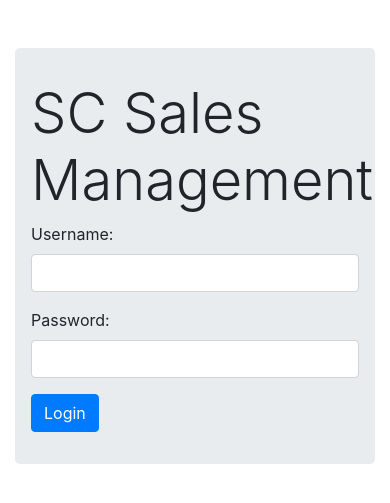
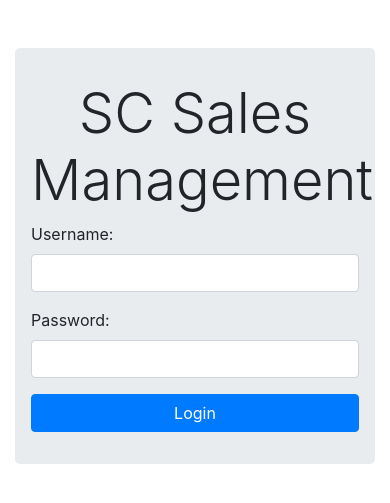
Before and after one commit to Jonnywald/SC_software, a Flask app: page / in a window 390 px wide. Shown: the top 503 px of the page. Run offline with Flask 3, Linux system fonts and the light colour scheme; some libraries are stand-ins or nearby versions.

Commit message:
Responsiveness First commit

```diff
--- a/templates/add_client.html
+++ b/templates/add_client.html
@@ -3,6 +3,8 @@
 <head>
   <title>Add Client</title>
   <link rel="stylesheet" href="https://maxcdn.bootstrapcdn.com/bootstrap/4.5.2/css/bootstrap.min.css">
+  <meta name="viewport" content="width=device-width, initial-scale=1">
+
 </head>
 <body>
   <div class="container mt-5">
--- a/templates/clients.html
+++ b/templates/clients.html
@@ -3,6 +3,8 @@
 <head>
   <title>Client Management</title>
   <link rel="stylesheet" href="https://maxcdn.bootstrapcdn.com/bootstrap/4.5.2/css/bootstrap.min.css">
+  <meta name="viewport" content="width=device-width, initial-scale=1">
+
 </head>
 <body>
   <div class="container mt-5">
--- a/templates/dashboard.html
+++ b/templates/dashboard.html
@@ -5,6 +5,8 @@
     <title>SC Sales Management</title>
     <link rel="stylesheet" href="https://maxcdn.bootstrapcdn.com/bootstrap/4.5.2/css/bootstrap.min.css">
     <link rel="stylesheet" href="{{ url_for('static', filename='css/styles.css') }}">
+    <meta name="viewport" content="width=device-width, initial-scale=1">
+
 </head>
 
 <body>
--- a/templates/edit_client.html
+++ b/templates/edit_client.html
@@ -3,6 +3,8 @@
 <head>
   <title>Edit Client</title>
   <link rel="stylesheet" href="https://maxcdn.bootstrapcdn.com/bootstrap/4.5.2/css/bootstrap.min.css">
+  <meta name="viewport" content="width=device-width, initial-scale=1">
+
 </head>
 <body>
   <div class="container mt-5">
--- a/templates/index.html
+++ b/templates/index.html
@@ -1,13 +1,14 @@
 <!DOCTYPE html>
 <html>
 <head>
+  <meta name="viewport" content="width=device-width, initial-scale=1">
   <title>SC Sales Management - Login</title>
   <link rel="stylesheet" href="https://maxcdn.bootstrapcdn.com/bootstrap/4.5.2/css/bootstrap.min.css">
 </head>
 <body>
   <div class="container mt-5">
     <div class="jumbotron">
-      <h1 class="display-4">SC Sales Management</h1>
+      <h1 class="display-4 text-center">SC Sales Management</h1>
       <form action="{{ url_for('login') }}" method="post">
         <div class="form-group">
           <label for="username">Username:</label>
@@ -17,7 +18,7 @@
           <label for="password">Password:</label>
           <input type="password" class="form-control" id="password" name="password" required>
         </div>
-        <button type="submit" class="btn btn-primary">Login</button>
+        <button type="submit" class="btn btn-primary btn-block">Login</button>
       </form>
     </div>
   </div>
```
